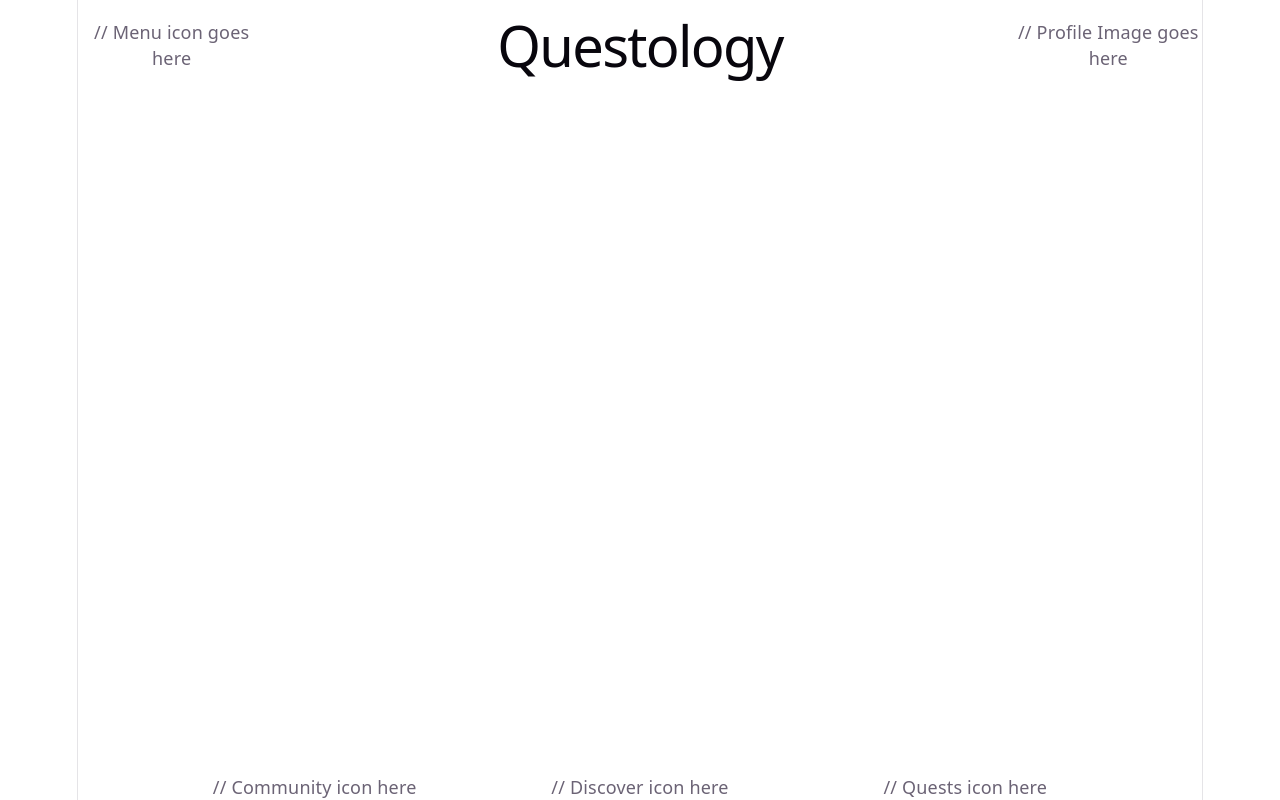
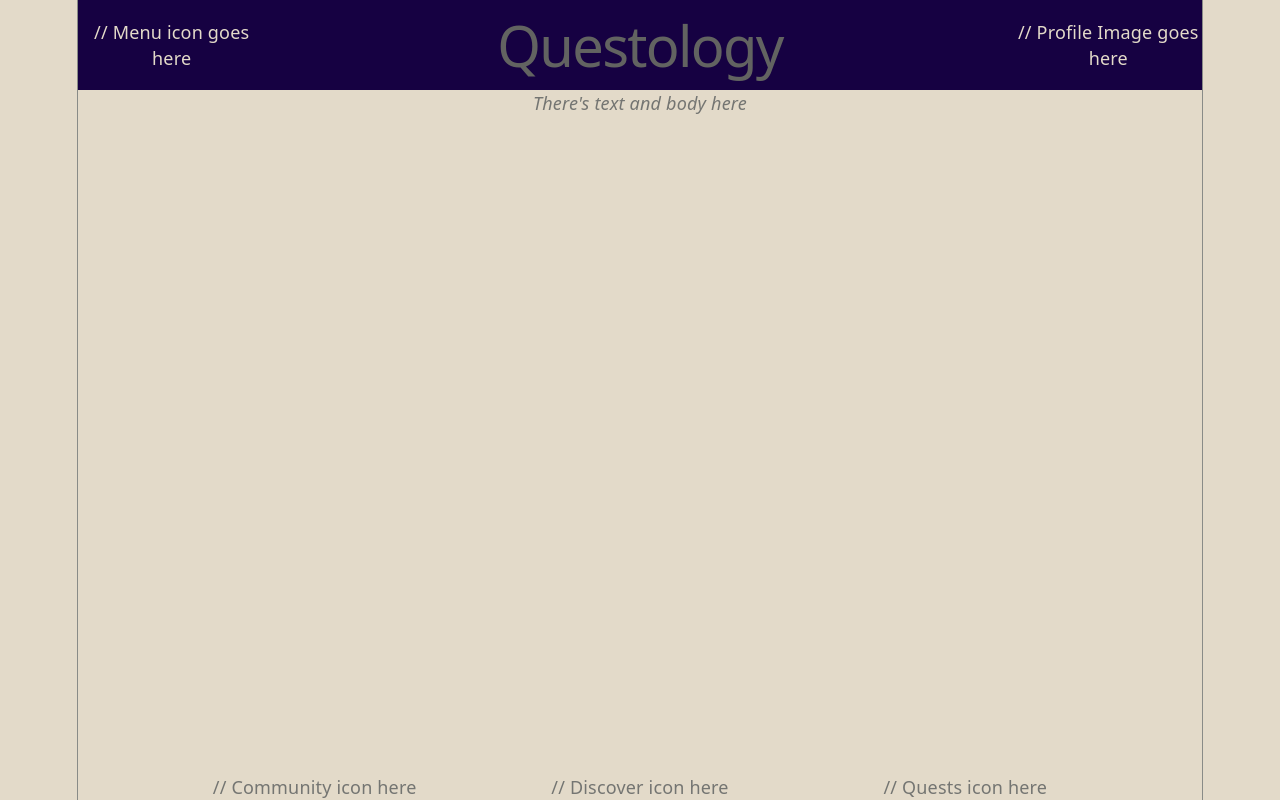
Before and after one commit to edreynoso/Questology, a React (Vite) app: page / in a window 1280 px wide. Built offline with nearby package versions, Linux system fonts and the light colour scheme.

Commit message:
Global CSS file already existed, added color pallette support to 'index.css' and minor bug-fix on page.tsx

```diff
--- a/src/components/header.css
+++ b/src/components/header.css
@@ -1,16 +1,19 @@
 #header {
     display: flex;
     align-items: center;
+    background: var(--color-primary);
 }
 
 .Menu,
 .ProfileIcon {
     flex: 1;
     display: flex;
-    justify-content: center'
+    justify-content: center;
+    color: var(--color-bg);
 }
 
 .Title {
     flex: 4;
     text-align: center;
+    color: var(--color-bg);
 }
--- a/src/components/page.tsx
+++ b/src/components/page.tsx
@@ -3,15 +3,15 @@ import Footer from './footer'
 import './page.css'
 
 type PageProps = {
-    body: React.ReactNode
+    children: React.ReactNode
 }
 
-export default function Page({body}: PageProps) {
+export default function Page({children}: PageProps) {
     return (
         <>
         <div className="page-layout">
             <Header />
-            <main>{body}</main>
+            <main>{children}</main>
             <Footer />
         </div>
         </>
--- a/src/index.css
+++ b/src/index.css
@@ -1,10 +1,33 @@
 :root {
-  --text: #6b6375;
-  --text-h: #08060d;
-  --bg: #fff;
-  --border: #e5e4e7;
+  /* Just going to override the colors up top here... */
+  --color-primary: #160142;
+  --color-secondary: #45503B;
+  --color-accent: #6F8787;
+  --color-text: #747572;
+  --color-text-accent: #626361;
+  --color-text-muted: #898B87;
+  --color-bg: #E3DAC9;
+}
+
+@media (prefers-color-scheme: dark) {
+  :root {
+    --color-primary: #8B6AD9;
+    --color-secondary: #2D352A;
+    --color-accent: #9FB9B9;
+    --color-text: #E5E7EB;
+    --color-text-accent: #F3F4F6;
+    --color-text-muted: #A3A3A3;
+    --color-bg: #16171D;
+  }
+}
+
+:root {
+  --text: var(--color-text);
+  --text-h: var(--color-text-accent);
+  --bg: var(--color-bg);
+  --border: var(--color-text-muted);
   --code-bg: #f4f3ec;
-  --accent: #aa3bff;
+  --accent: var(--color-accent);
   --accent-bg: rgba(170, 59, 255, 0.1);
   --accent-border: rgba(170, 59, 255, 0.5);
   --social-bg: rgba(244, 243, 236, 0.5);
@@ -32,12 +55,6 @@
 
 @media (prefers-color-scheme: dark) {
   :root {
-    --text: #9ca3af;
-    --text-h: #f3f4f6;
-    --bg: #16171d;
-    --border: #2e303a;
-    --code-bg: #1f2028;
-    --accent: #c084fc;
     --accent-bg: rgba(192, 132, 252, 0.15);
     --accent-border: rgba(192, 132, 252, 0.5);
     --social-bg: rgba(47, 48, 58, 0.5);
--- a/src/pages/login.tsx
+++ b/src/pages/login.tsx
@@ -4,7 +4,7 @@ export default function Login(){
     return (
         <>
         <Page>
-            There's text and body here
+            <i>There's text and body here</i>
         </Page>
         </>
     )
```
